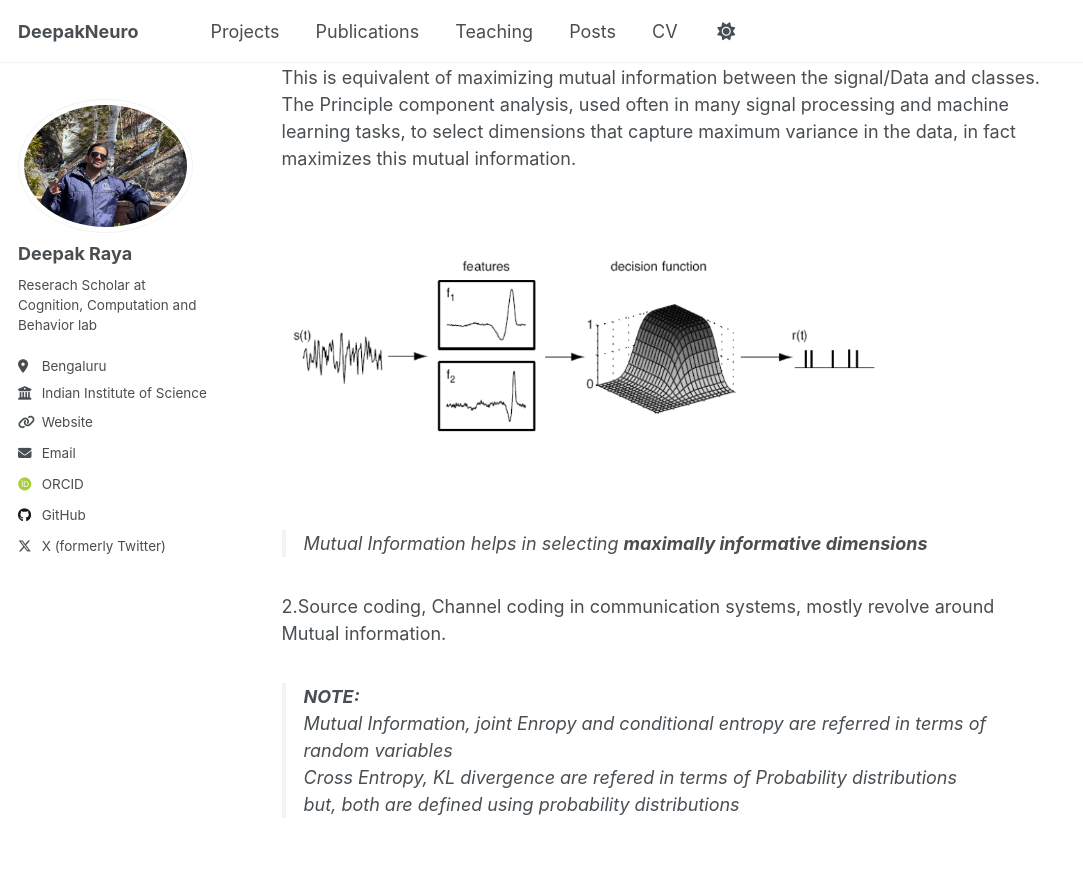
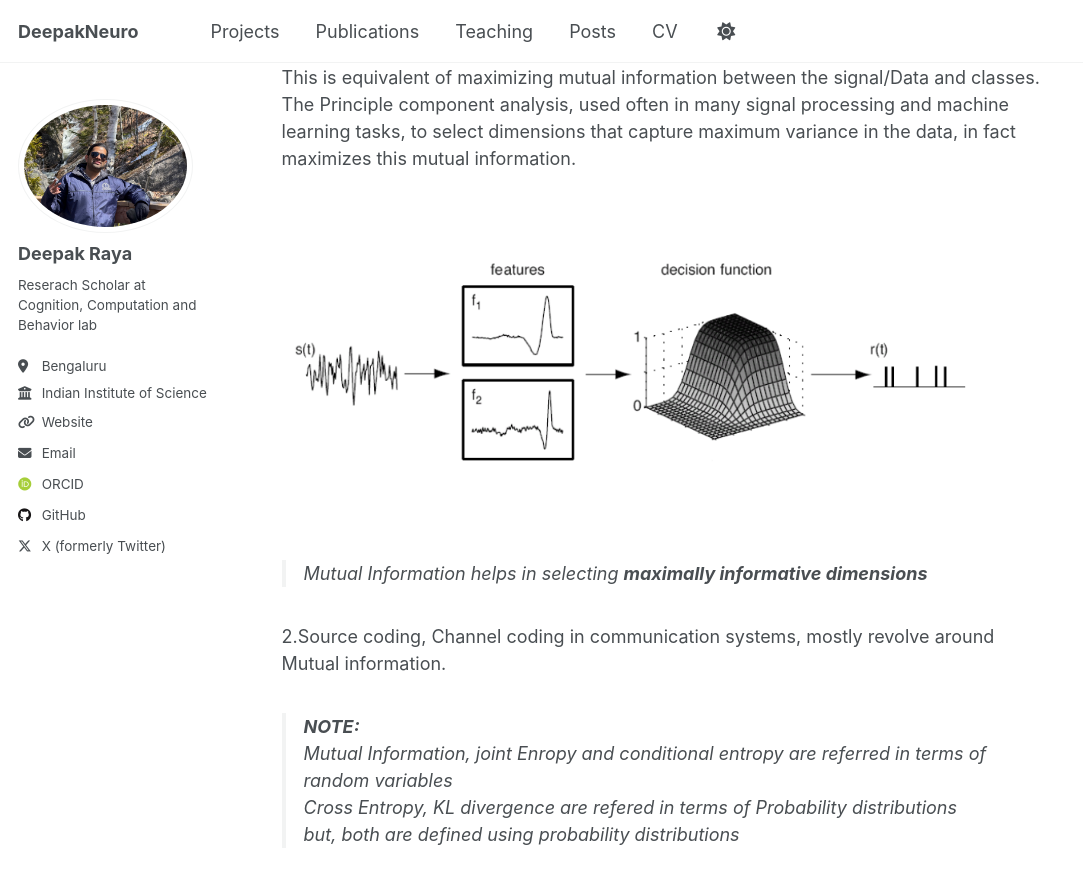
Before and after one commit to DeepakNeuro/DeepakNeuro, a Jekyll site: the page built from _posts/2020-06-02-relation-MI-KL-CEloss.md, in a window 1280 px wide and 900 px high, scrolled down 2434 px. Shown: the top 887 px of the window, without its empty margins (0-1083 px from the left). Built offline with Jekyll 4.4.1, drawn with Linux system fonts in a browser that asks for light colours; some web fonts are replaced; a script that is not in the unit is left out.

Commit message:
updates post images folder

```diff
--- a/_posts/2020-06-02-relation-MI-KL-CEloss.md
+++ b/_posts/2020-06-02-relation-MI-KL-CEloss.md
@@ -72,7 +72,7 @@ variance in the data, in fact maximizes this mutual information.<br/>
 
 <br/>
 
-<img src="/assets/linear_filtering.png" title="linearfiltering" width="600"/>
+<img src="/images/linear_filtering.png" title="linearfiltering" width="90%"/>
 
 <br/>
 <!-- <figcaption> Src: Larry F Abbot, Theoretical Neuroscience </figcaption> <br/> -->
```
Also changed, not shown: images/linear_filtering.png (renamed from assets/linear_filtering.PNG), 2 other files.
